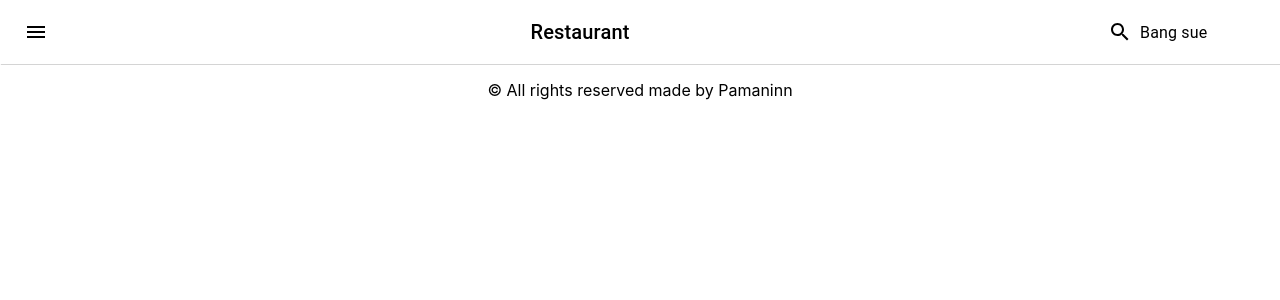
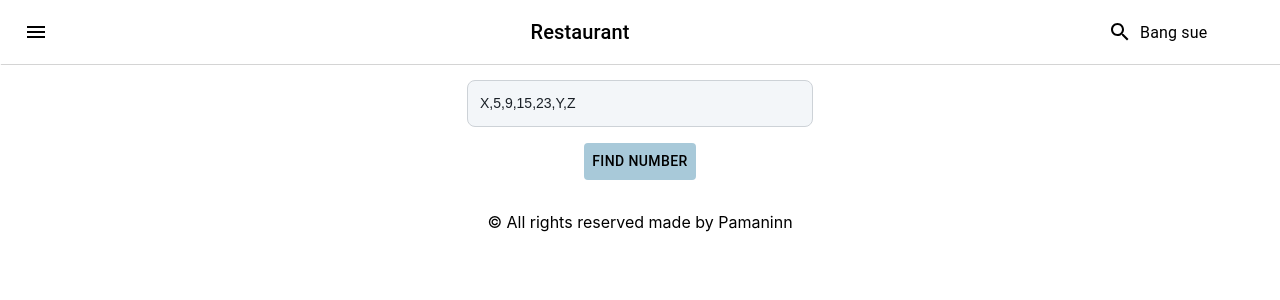
Before and after one commit to pamaninn/urbanice_assignment, a React (Create React App) app: page /findPuzzleNumber in a window 1280 px wide. Shown: the top 300 px of the page. Built offline with nearby package versions, Linux system fonts and the light colour scheme.

Commit message:
find number assigment 3

```diff
--- a/src/App.js
+++ b/src/App.js
@@ -8,6 +8,7 @@ import { BrowserRouter, Routes, Route } from "react-router-dom";
 import Restaurant from "./pages/Restaurant";
 import { Container } from "@mui/material";
 import SearchAppBar from "./components/HeaderBar";
+import FindPuzzleNumber from "./pages/FindPuzzleNumber";
 
 function App() {
   const [searchValue, setTextSearch] = useState("Bang sue");
@@ -28,6 +29,10 @@ function App() {
               path="restaurant"
               element={<Restaurant searchAddress={searchValue} />}
             />
+            <Route
+              path="findPuzzleNumber"
+              element={<FindPuzzleNumber />}
+            />
           </Routes>
         </BrowserRouter>
       </Container>
--- /dev/null
+++ b/src/components/UserInput.js
@@ -0,0 +1,68 @@
+import * as React from 'react';
+import { useInput } from '@mui/base';
+import { styled } from '@mui/system';
+import { unstable_useForkRef as useForkRef } from '@mui/utils';
+
+const blue = {
+  100: '#DAECFF',
+  200: '#80BFFF',
+  400: '#3399FF',
+  600: '#0072E5',
+};
+
+const grey = {
+  50: '#F3F6F9',
+  100: '#E7EBF0',
+  200: '#E0E3E7',
+  300: '#CDD2D7',
+  400: '#B2BAC2',
+  500: '#A0AAB4',
+  600: '#6F7E8C',
+  700: '#3E5060',
+  800: '#2D3843',
+  900: '#1A2027',
+};
+
+const StyledInputElement = styled('input')(
+  ({ theme }) => `
+  width: 320px;
+  font-size: 0.875rem;
+  font-family: IBM Plex Sans, sans-serif;
+  font-weight: 400;
+  line-height: 1.5;
+  color: ${theme.palette.mode === 'dark' ? grey[300] : grey[900]};
+  background: ${theme.palette.mode === 'dark' ? grey[900] : grey[50]};
+  border: 1px solid ${theme.palette.mode === 'dark' ? grey[800] : grey[300]};
+  border-radius: 8px;
+  padding: 12px 12px;
+
+  &:hover {
+    background: ${theme.palette.mode === 'dark' ? null : grey[100]};
+    border-color: ${theme.palette.mode === 'dark' ? grey[700] : grey[400]};
+  }
+
+  &:focus {
+    outline: 3px solid ${theme.palette.mode === 'dark' ? blue[600] : blue[100]};
+  }
+`,
+);
+
+const CustomInput = React.forwardRef(function CustomInput(props, ref) {
+  const { getRootProps, getInputProps } = useInput(props);
+
+  const inputProps = getInputProps();
+
+  // Make sure that both the forwarded ref and the ref returned from the getInputProps are applied on the input element
+  inputProps.ref = useForkRef(inputProps.ref, ref);
+
+  return (
+    <div {...getRootProps()}>
+      <StyledInputElement {...props} {...inputProps} />
+    </div>
+  );
+});
+
+export default function UseInput(props) {
+    const {onInputChange,value,disabled} = props
+  return <CustomInput disabled={disabled} aria-label="Demo input" value={value} placeholder="" onChange={onInputChange}/>;
+}
--- /dev/null
+++ b/src/pages/FindPuzzleNumber.js
@@ -0,0 +1,44 @@
+import { Box, Button } from "@mui/material";
+import React, { useState, useEffect } from "react";
+
+import UseInput from "../components/UserInput";
+
+function FindPuzzleNumber() {
+
+  const arr = ["X", 5, 9, 15, 23, "Y", "Z"];
+  const [inputVal, setInputVal] = useState(arr);
+  const [result, serResult] = useState([]);
+
+  const findXYZ = () => {
+
+    for (let i = 0; i < inputVal.length; i++) {
+      if (typeof inputVal[i] === "string") {
+        const nextIndex = i + 1;
+        const prevIndex = i - 1;
+
+        if (i === 0) {
+          inputVal[i] = inputVal[nextIndex] - nextIndex * 2;
+        } else {
+          inputVal[i] = inputVal[prevIndex] + i * 2;
+        }
+
+      }
+
+      serResult(inputVal);
+    }
+  };
+
+
+  return (
+
+    <Box sx={{ flexGrow: 1, mt: 2 }}>
+
+      <UseInput  value={inputVal} disabled={true}/>
+
+      <Button sx={{m:2,color:'#000',background:'#a8c9d9'}} onClick={findXYZ}>Find Number</Button>
+
+    </Box>
+  );
+}
+
+export default FindPuzzleNumber;
```
Also changed, not shown: src/pages/FindText.js (deleted, +0 -26 lines).
